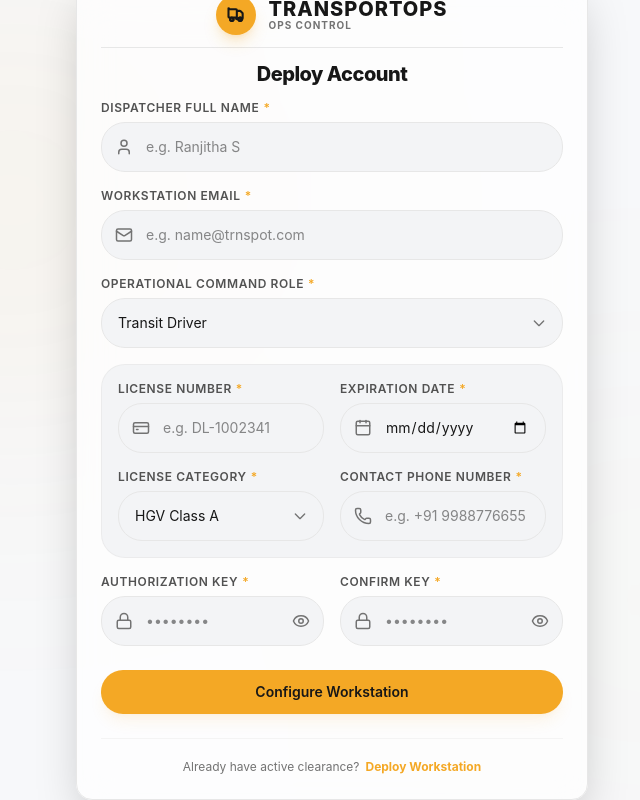
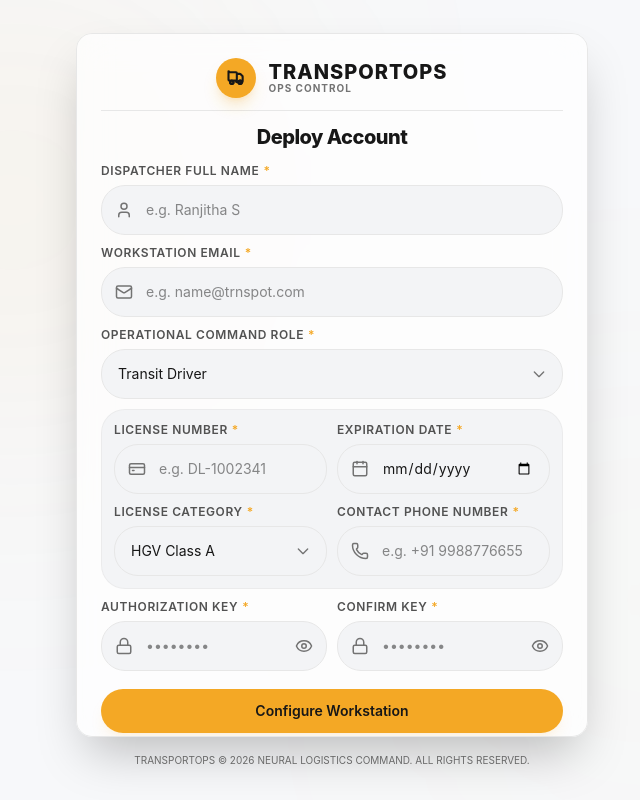
Before and after one commit to Ranjitha04-S/TransitOps, a React (Vite) app in the folder client/: page /login in a window 1280 px wide. Both pictures are taken after a click on the button "Configure Workstation". Shown: the whole page, without its empty margins (308-948 px from the left). Built offline with nearby package versions, Linux system fonts and the light colour scheme.

Commit message:
feat: register page altered

```diff
--- a/client/src/components/layout/MainLayout.jsx
+++ b/client/src/components/layout/MainLayout.jsx
@@ -8,6 +8,7 @@ import {
   Navigation,
   Coins,
   FileBarChart,
+  Settings as SettingsIcon,
   LogOut,
   Menu,
   X,
--- a/client/src/pages/Login.jsx
+++ b/client/src/pages/Login.jsx
@@ -241,7 +241,7 @@ const Login = () => {
 
   return (
     <AuthLayout>
-      <div className="glass-panel p-5 md:p-6 rounded-2xl shadow-2xl relative border border-border">
+      <div className="glass-panel p-5 md:p-6 rounded-2xl shadow-2xl relative border border-border max-h-[88vh] overflow-y-auto">
         {/* Branding header inside the card */}
         <div className="flex items-center gap-3 justify-center mb-3 pb-3 border-b border-border">
           <div className="w-10 h-10 rounded-xl bg-primary flex items-center justify-center shadow-lg shadow-primary/25">
@@ -372,7 +372,7 @@ const Login = () => {
           </form>
         ) : (
           /* Registration Form */
-          <form onSubmit={handleRegisterSubmit} className="flex flex-col gap-4">
+          <form onSubmit={handleRegisterSubmit} className="flex flex-col gap-2.5">
             <Input
               label="Dispatcher Full Name"
               type="text"
@@ -408,7 +408,7 @@ const Login = () => {
             />
 
             {registerFields.role === 'Driver' && (
-              <div className="grid grid-cols-1 md:grid-cols-2 gap-4 p-4 rounded-xl bg-surface-alt border border-border/60 animate-fadeIn">
+              <div className="grid grid-cols-1 md:grid-cols-2 gap-2.5 p-3 rounded-xl bg-surface-alt border border-border/60 animate-fadeIn">
                 <Input
                   label="License Number"
                   type="text"
@@ -461,7 +461,7 @@ const Login = () => {
               </div>
             )}
 
-            <div className="grid grid-cols-1 md:grid-cols-2 gap-4">
+            <div className="grid grid-cols-1 md:grid-cols-2 gap-2.5">
               <Input
                 label="Authorization Key"
                 type="password"
```
